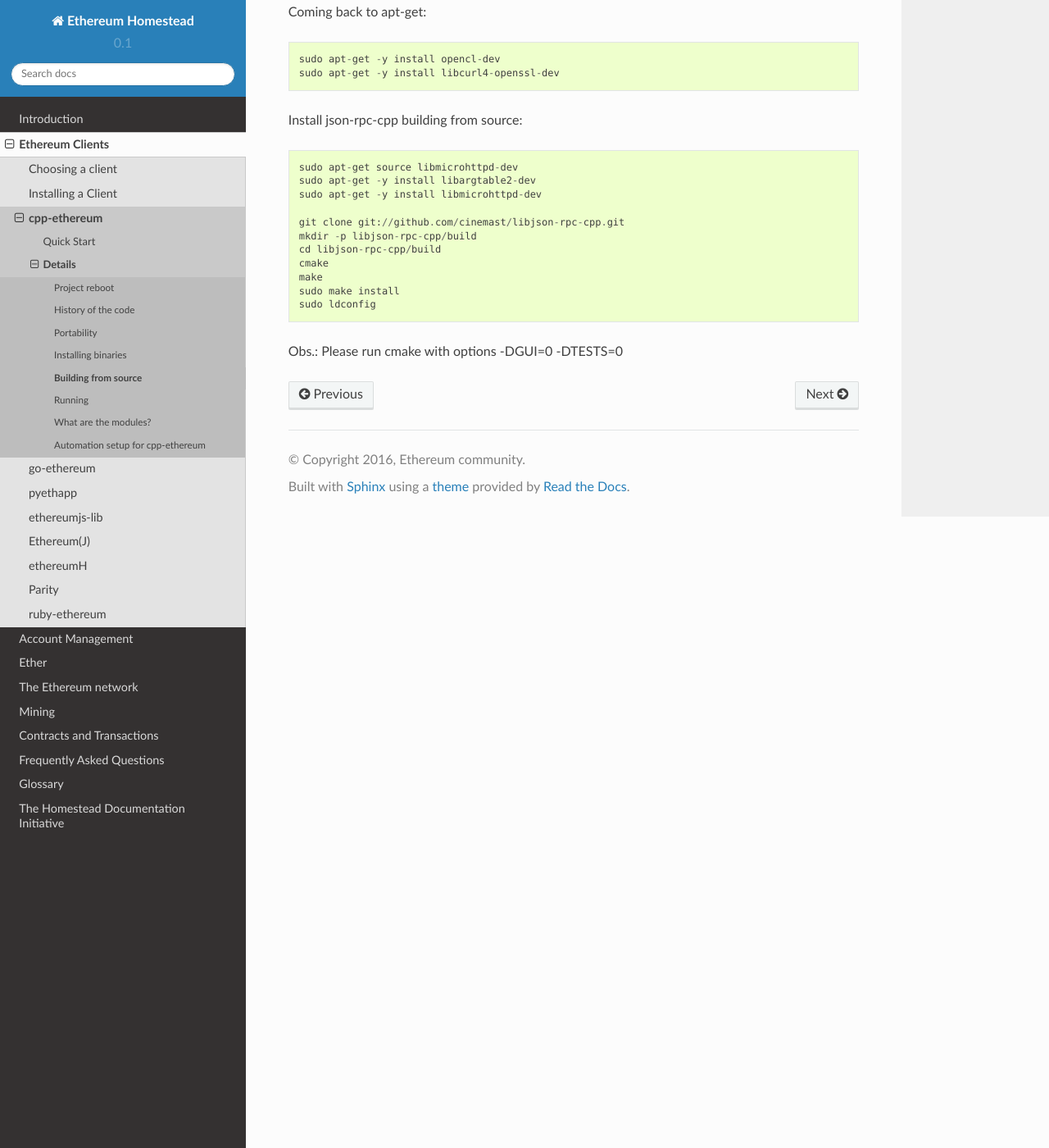
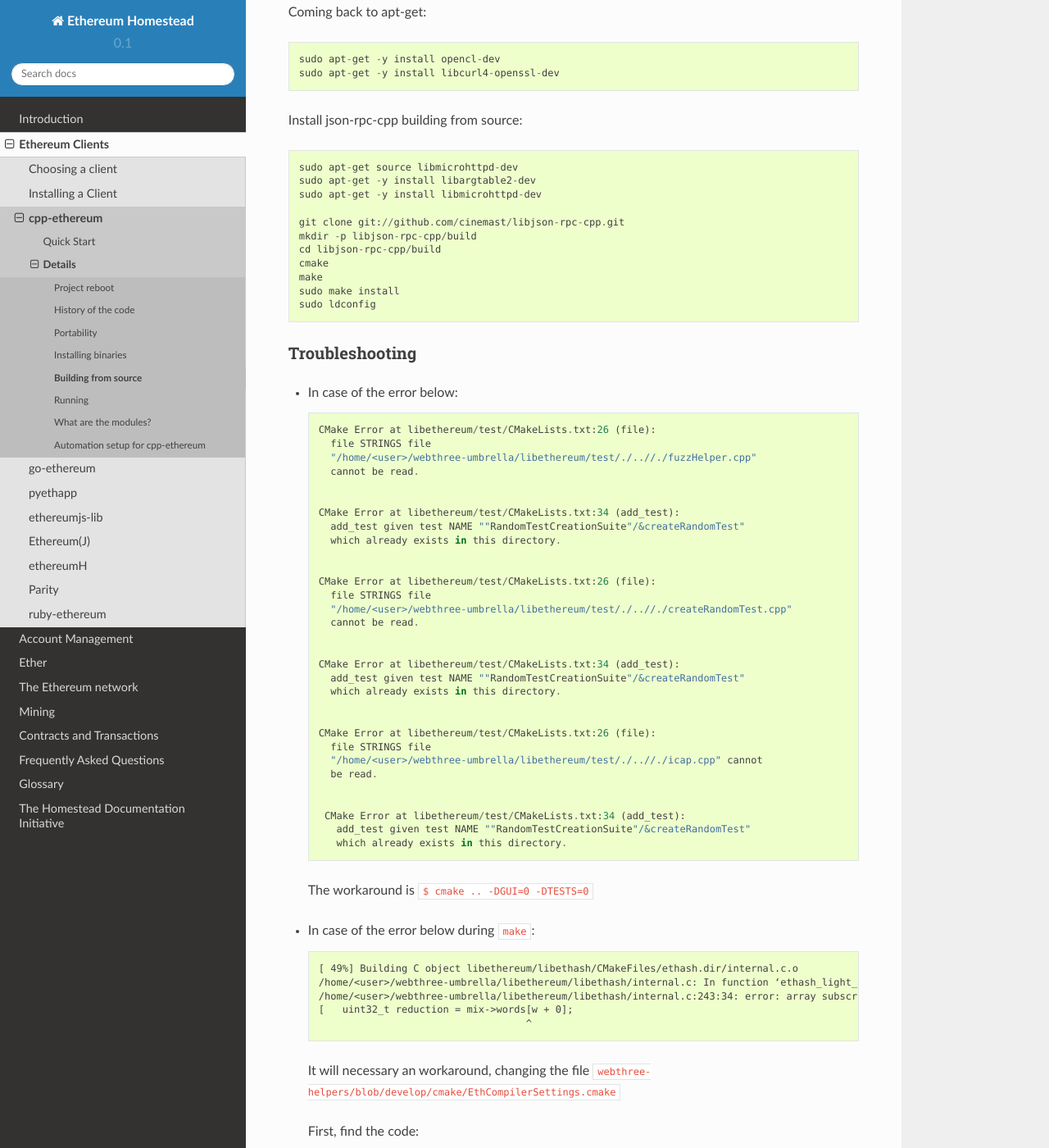
Before and after one commit to ethereum/homestead-guide, a Sphinx documentation site: the page built from source/ethereum-clients/cpp-ethereum/building-from-source/linux-debian.rst, in a window 1280 px wide and 1400 px high, scrolled down 1746 px. Shown: the whole window at 82% size. Built offline with Sphinx 7.4.7 and the Read the Docs theme 2.0.0, drawn with Linux system fonts in a browser that asks for light colours; some of the changed text lies outside the part shown.

Commit message:
Include Debian troubleshooting

```diff
--- a/source/ethereum-clients/cpp-ethereum/building-from-source/linux-debian.rst
+++ b/source/ethereum-clients/cpp-ethereum/building-from-source/linux-debian.rst
@@ -94,4 +94,81 @@
     sudo make install
     sudo ldconfig
 
-Obs.: Please run cmake with options -DGUI=0 -DTESTS=0
+Troubleshooting
++++++++++++++++
+
+* In case of the error below: ::
+
+    CMake Error at libethereum/test/CMakeLists.txt:26 (file):
+      file STRINGS file
+      "/home/<user>/webthree-umbrella/libethereum/test/./..//./fuzzHelper.cpp"
+      cannot be read.
+
+
+    CMake Error at libethereum/test/CMakeLists.txt:34 (add_test):
+      add_test given test NAME ""RandomTestCreationSuite"/&createRandomTest"
+      which already exists in this directory.
+
+
+    CMake Error at libethereum/test/CMakeLists.txt:26 (file):
+      file STRINGS file
+      "/home/<user>/webthree-umbrella/libethereum/test/./..//./createRandomTest.cpp"
+      cannot be read.
+
+
+    CMake Error at libethereum/test/CMakeLists.txt:34 (add_test):
+      add_test given test NAME ""RandomTestCreationSuite"/&createRandomTest"
+      which already exists in this directory.
+
+
+    CMake Error at libethereum/test/CMakeLists.txt:26 (file):
+      file STRINGS file
+      "/home/<user>/webthree-umbrella/libethereum/test/./..//./icap.cpp" cannot
+      be read.
+
+
+     CMake Error at libethereum/test/CMakeLists.txt:34 (add_test):
+       add_test given test NAME ""RandomTestCreationSuite"/&createRandomTest"
+       which already exists in this directory.
+
+ The workaround is ``$ cmake .. -DGUI=0 -DTESTS=0``
+
+* In case of the error below during ``make``: ::
+
+    [ 49%] Building C object libethereum/libethash/CMakeFiles/ethash.dir/internal.c.o
+    /home/<user>/webthree-umbrella/libethereum/libethash/internal.c: In function ‘ethash_light_compute_internal’:
+    /home/<user>/webthree-umbrella/libethereum/libethash/internal.c:243:34: error: array subscript is above array bounds [-Werror=array-bounds]
+    [   uint32_t reduction = mix->words[w + 0];
+                                       ^
+ It will necessary an workaround, changing the file ``webthree-helpers/blob/develop/cmake/EthCompilerSettings.cmake``
+
+ First, find the code: ::
+
+    21    # Enables all the warnings about constructions that some users consider questionable,
+    22    # and that are easy to avoid.  Also enable some extra warning flags that are not
+    23    # enabled by -Wall.   Finally, treat at warnings-as-errors, which forces developers
+    24    # to fix warnings as they arise, so they don't accumulate "to be fixed later".
+    25    add_compile_options(-Wall)
+    26    add_compile_options(-Wextra)
+    27    add_compile_options(-Werror)
+
+ and comment line 27 ``add_compile_options(-Werror)``: ::
+
+    27    # add_compile_options(-Werror)
+
+ Now, find the code: ::
+
+     98    # TODO - Nail down exactly where these warnings are manifesting and
+     99	   # try to suppress them in a more localized way.   Notes in this file
+    100	   # indicate that the first is needed for sepc256k1 and that the
+    101    # second is needed for the (clog, cwarn) macros.  These will need
+    102    # testing on at least OS X and Ubuntu.
+    103    add_compile_options(-Wno-unused-function)
+    104    add_compile_options(-Wno-dangling-else)
+
+ and include a new line ``add_compile_options(-Wno-array-bounds)``: ::
+
+    102    # testing on at least OS X and Ubuntu.
+    103    add_compile_options(-Wno-unused-function)
+    104    add_compile_options(-Wno-dangling-else)
+    105    add_compile_optoins(-Wno-array-bounds)
```
Also changed, not shown: 1 other file.
